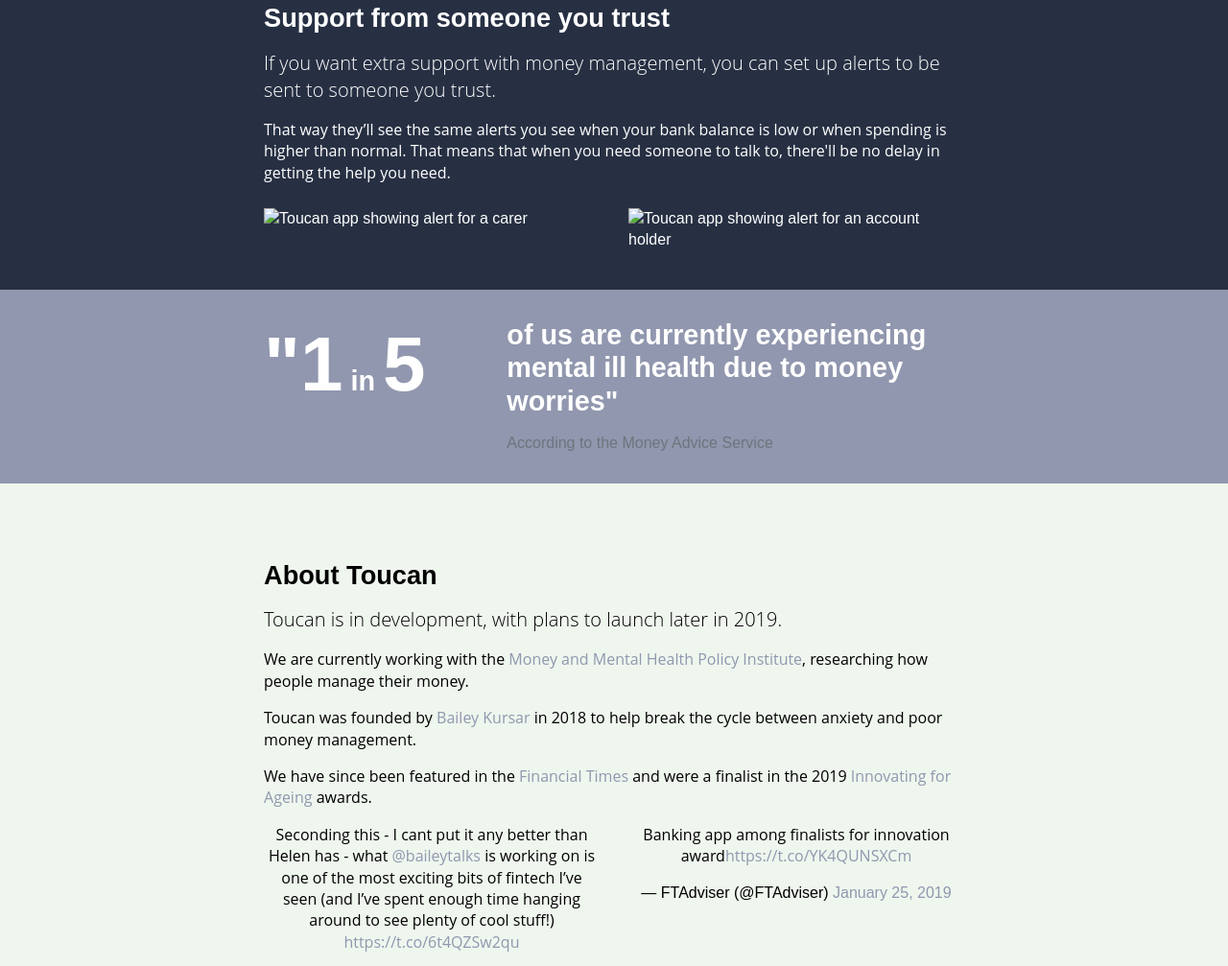
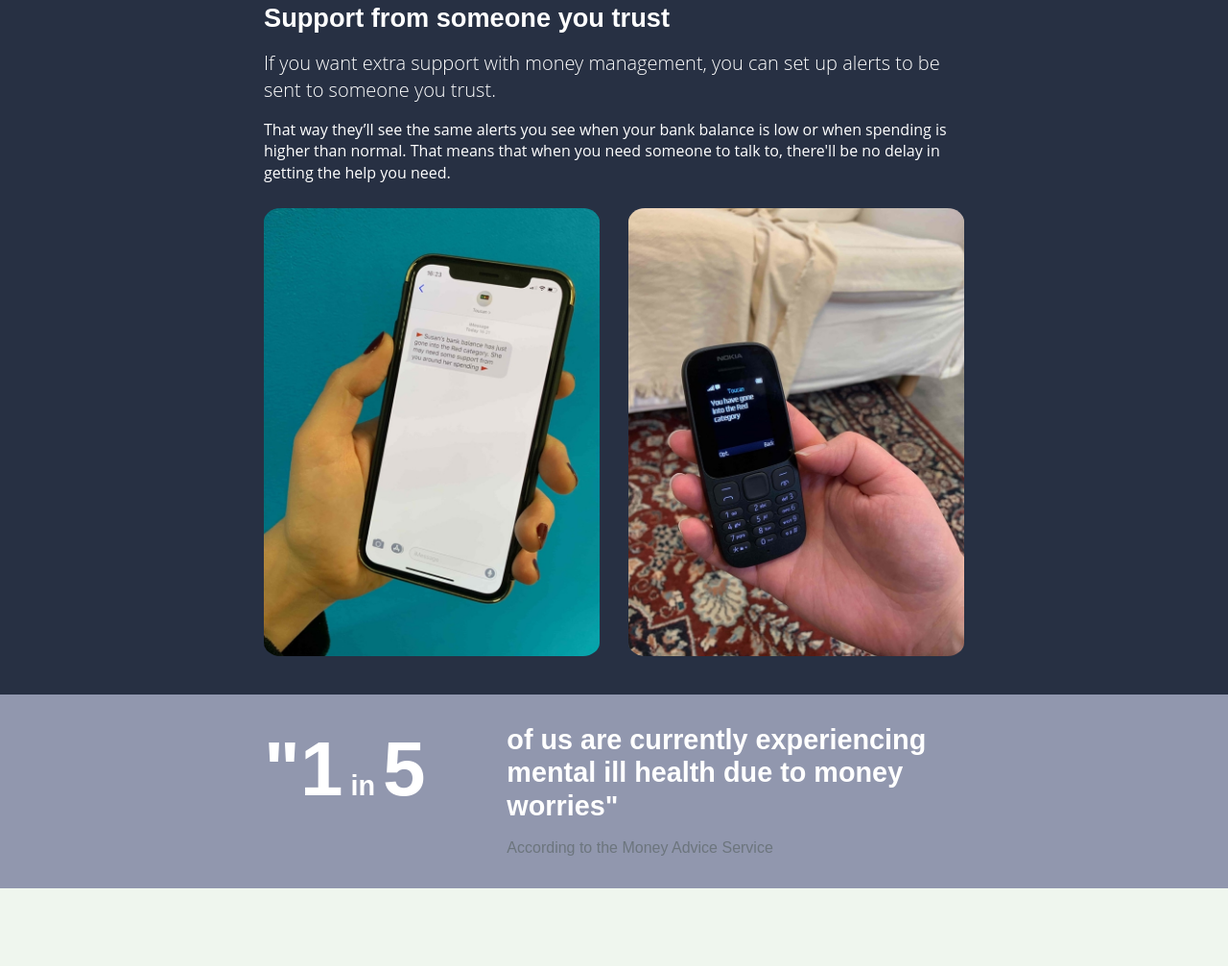
Before and after one commit to baileytalks/toucan, a website: page public/index.html in a window 1280 px wide. Shown: the part 939-1946 px from the top of the page at 96% size. Drawn offline with Linux system fonts and the light colour scheme.

Commit message:
Changing back to jpg

```diff
--- a/public/index.html
+++ b/public/index.html
@@ -124,10 +124,10 @@
 
           <div class="row">
             <div class="col-sm-6">
-              <img src="images/phonephoto1.jp2" style="float: left; width: 100%; margin-right: 1%; border-radius: 5%; padding: 10px 0 10px;" alt="Toucan app showing alert for a carer" />
+              <img src="images/phonephoto1.jpg" style="float: left; width: 100%; margin-right: 1%; border-radius: 5%; padding: 10px 0 10px;" alt="Toucan app showing alert for a carer" />
             </div>
             <div class="col-sm-6">
-              <img src="images/phonephoto2.jp2" style="float: left; width: 100%; margin-right: 1%; border-radius: 5%; padding: 10px 0 10px;" alt="Toucan app showing alert for an account holder" />
+              <img src="images/phonephoto2.jpg" style="float: left; width: 100%; margin-right: 1%; border-radius: 5%; padding: 10px 0 10px;" alt="Toucan app showing alert for an account holder" />
             </div>
           </div>
         </div>
```
Also changed, not shown: public/images/phonephoto1.jpg (added), public/images/phonephoto2.jpg (added), 2 other files.
